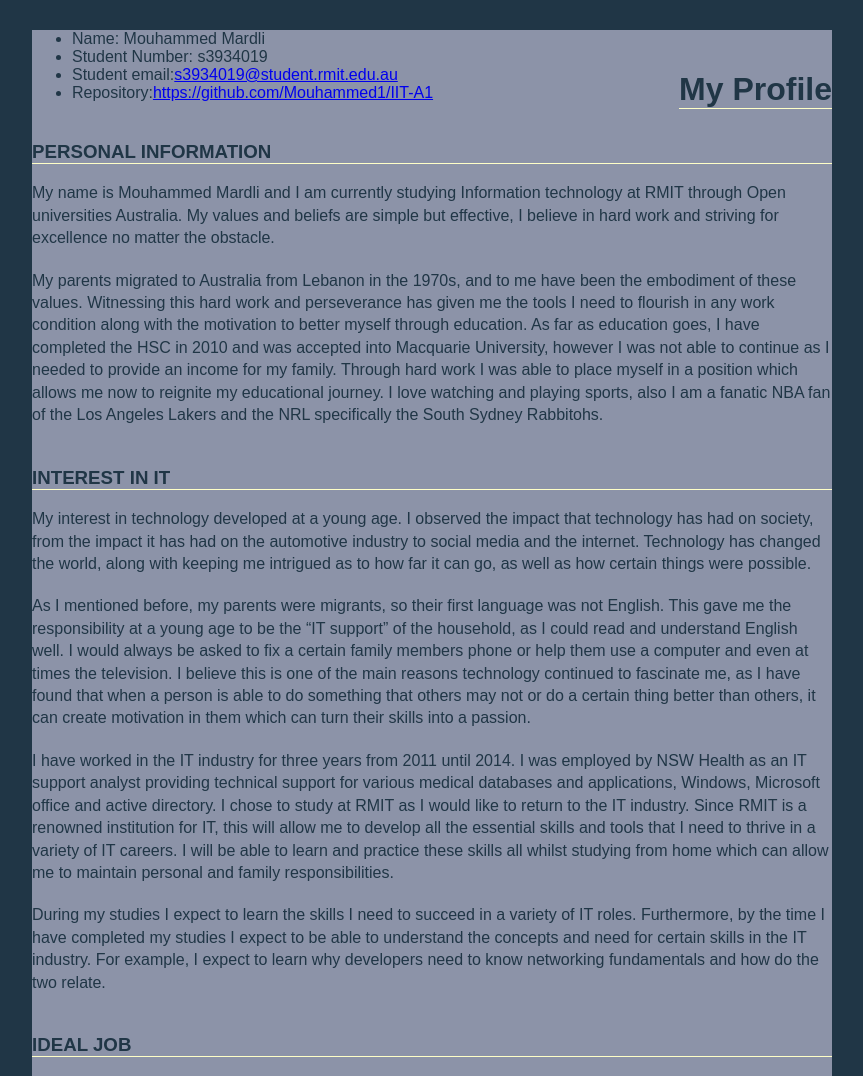
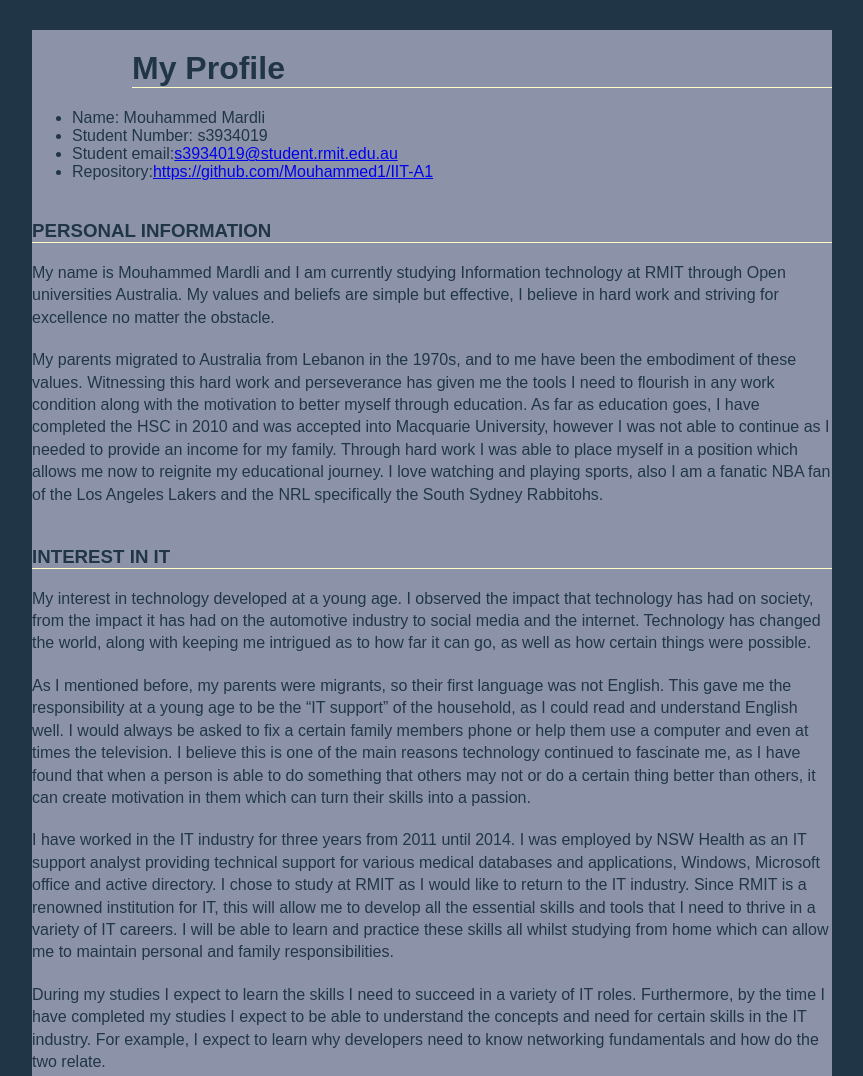
Before and after one commit to Mouhammed1/IIT-A1, a plain HTML site: page index.html in a window 1280 px wide. Shown: the top 1076 px of the page, without its empty margins (208-1071 px from the left). Drawn offline with Linux system fonts and the light colour scheme.

Commit message:
Add files via upload

```diff
--- a/style.css
+++ b/style.css
@@ -18,7 +18,7 @@ p {
   margin-bottom: 20px;
 }
 .heading_main {
-  float: right;
+  margin-left: 100px;
 }
 h1 {
   font-size: 2em;
```
